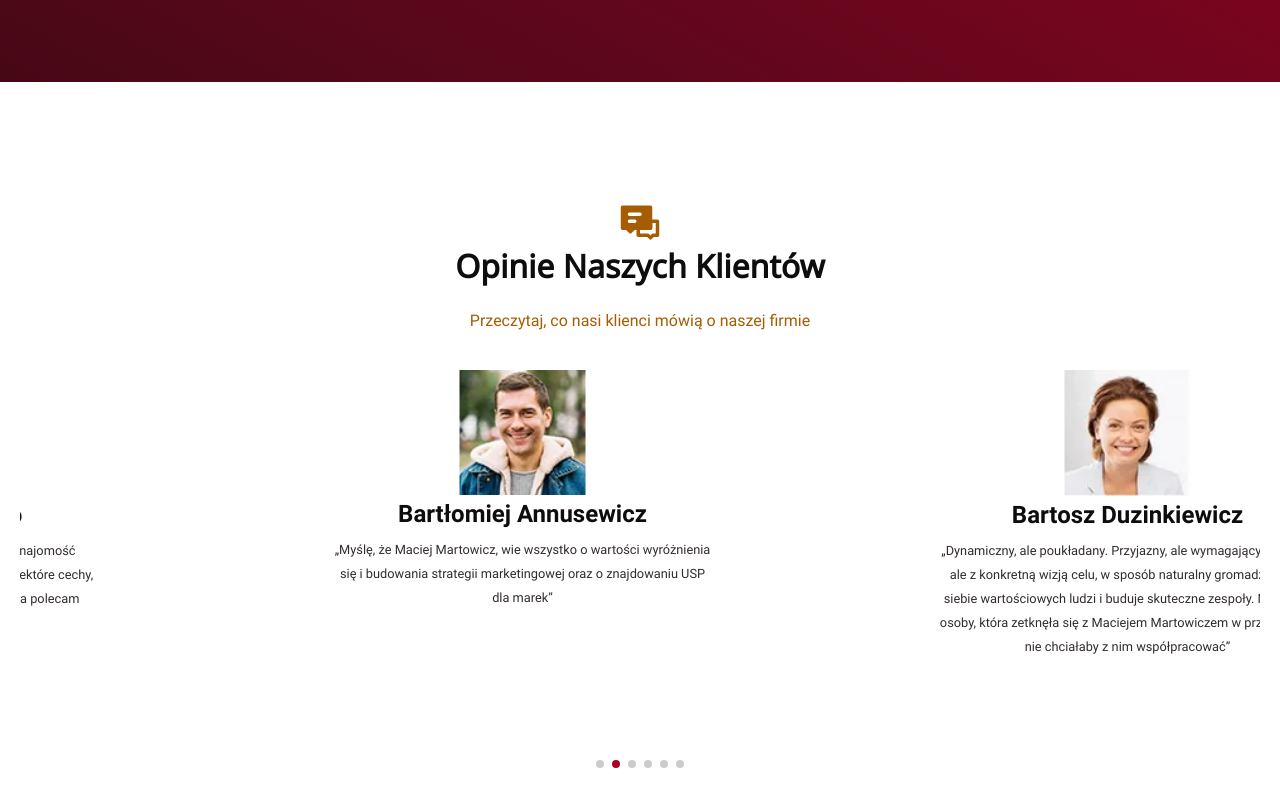
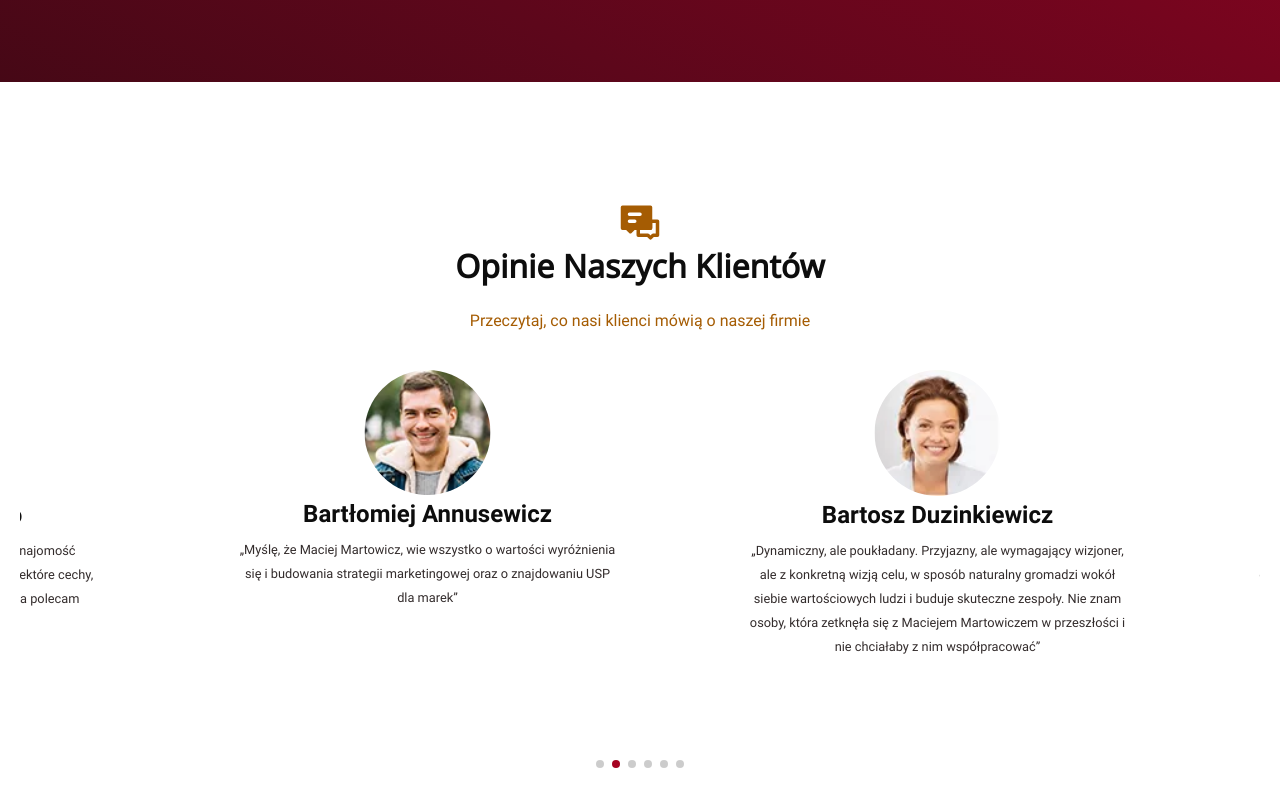
Before and after one commit to JerryWski/Fireman, an Astro site: page / in a window 1280 px wide. Shown: the part 2348-3148 px from the top of the page. Built offline with nearby package versions, Linux system fonts and the light colour scheme; Astro itself is replaced by a stand-in of ours.

Commit message:
styling swiper

```diff
--- a/src/components/CommentarySection/CommentarySwiper.tsx
+++ b/src/components/CommentarySection/CommentarySwiper.tsx
@@ -7,6 +7,8 @@ import 'swiper/css/pagination';
 import { clients } from '../../utils/commentaryList';
 
 const CommentarySwiper = () => {
+
+
   return (
     <Swiper
       autoplay={{
@@ -32,7 +34,7 @@ const CommentarySwiper = () => {
         <SwiperSlide key={client.id}>
           <div className='swiper-container'>
             <div className='img-wrapper'>
-              <img src={client.image} alt='man-photo' />
+              <img src={client.image} alt={client.alt} />
             </div>
             <h2 className='swiper-header'>{client.header}</h2>
             {/* <h3 className='swiper-subheader'>{client.subheader}</h3> */}
--- a/src/utils/Swiper.css
+++ b/src/utils/Swiper.css
@@ -4,6 +4,7 @@
   display: flex;
   justify-content: space-around;
   align-items: center;
+  overflow: hidden;
 }
 .swiper-slide {
   position: relative;
@@ -29,7 +30,9 @@
   margin-top: 30px;
   margin-bottom: 0px;
 }
-
+.img-wrapper img {
+  border-radius: 50%;
+}
 .swiper-slide img {
   display: block;
   width: 70%;
@@ -77,13 +80,14 @@
     display: flex;
     justify-content: center;
     align-items: center;
+    width:500px !important;
   }
+
   .swiper-container {
     width: 400px;
   }
   .swiper-text {
     font-size: 0.8rem;
     margin-top: 10px;
-
   }
 }
--- a/src/utils/commentaryList.js
+++ b/src/utils/commentaryList.js
@@ -2,36 +2,42 @@ export const clients = [
     {
       id: 1,
       image: './ppl_1.webp',
+      alt:'people',
       header: 'Andrzej Makarenko',
       text: '"Pełny profesjonalizm, duże zaangażowanie, znajomość marketingu i ogromne doświadczenie - to tylko niektóre cechy, które posiada Maciej Martowicz. Z całego serca polecam współpracę z tym człowiekiem"',
     },
     {
       id: 2,
       image: './ppl_2.webp',
+      alt:'people',
       header: 'Bartłomiej Annusewicz',
       text: '„Myślę, że Maciej Martowicz, wie wszystko o wartości wyróżnienia się i budowania strategii marketingowej oraz o znajdowaniu USP dla marek”',
     },
     {
       id: 3,
       image: './ppl_3.webp',
+      alt:'people',
       header: 'Bartosz Duzinkiewicz',
       text: '„Dynamiczny, ale poukładany. Przyjazny, ale wymagający wizjoner, ale z konkretną wizją celu, w sposób naturalny gromadzi wokół siebie wartościowych ludzi i buduje skuteczne zespoły. Nie znam osoby, która zetknęła się z Maciejem Martowiczem w przeszłości i nie chciałaby z nim współpracować”',
     },
     {
       id: 4,
       image: './ppl_4.webp',
+      alt:'people',
       header: 'Bogusława Potacka',
       text: '„I’ve had a pleasure to cooperate with Maciej on strategic development of a brand new sales network. Maciej is a passionate and highly-motivated professional with proven ability to make things happen. His hands-on attitude and non-hierarchical approach to management make him both a great leader and a contributing team-player”',
     },
     {
       id: 5,
       image: './ppl_5.webp',
+      alt:'people',
       header: 'Daniel Trzeskowski',
       text: '”I really appreciate a chance to cooperate with Maciej Martowicz. I was really impressed by his knowledge supported by experience on how to set-up sales organization, sales team management and his know-how about modern methods of active acquisition. Maciej dynamism, enthusiasm and communication abilities surely affect all people around him”'
     },
     {
       id: 6,
       image: './ppl_6.webp',
+      alt:'people',
       header: 'Wojciech Kucharski',
       // subheader: 'CEO KSELMED',
       text: '„Współpraca z Panem Maciejem Martowiczem była kluczowa dla dalszego rozwoju naszej firmy. Przeprowadzona analiza sytuacji, wyznaczenie kierunku działań i wsparcie w trakcie realizacji były bardzo procesjonalne. Rekomenduję współpracę z Panem Maciejem Martowiczem każdemu prowadzącemu biznes - w szczególności firmy rodzinne:). Będzie krew, będzie pot, będą łzy - ale z Maciejem Martowiczem też będzie na pewno osiągnięty cel!”',
```
